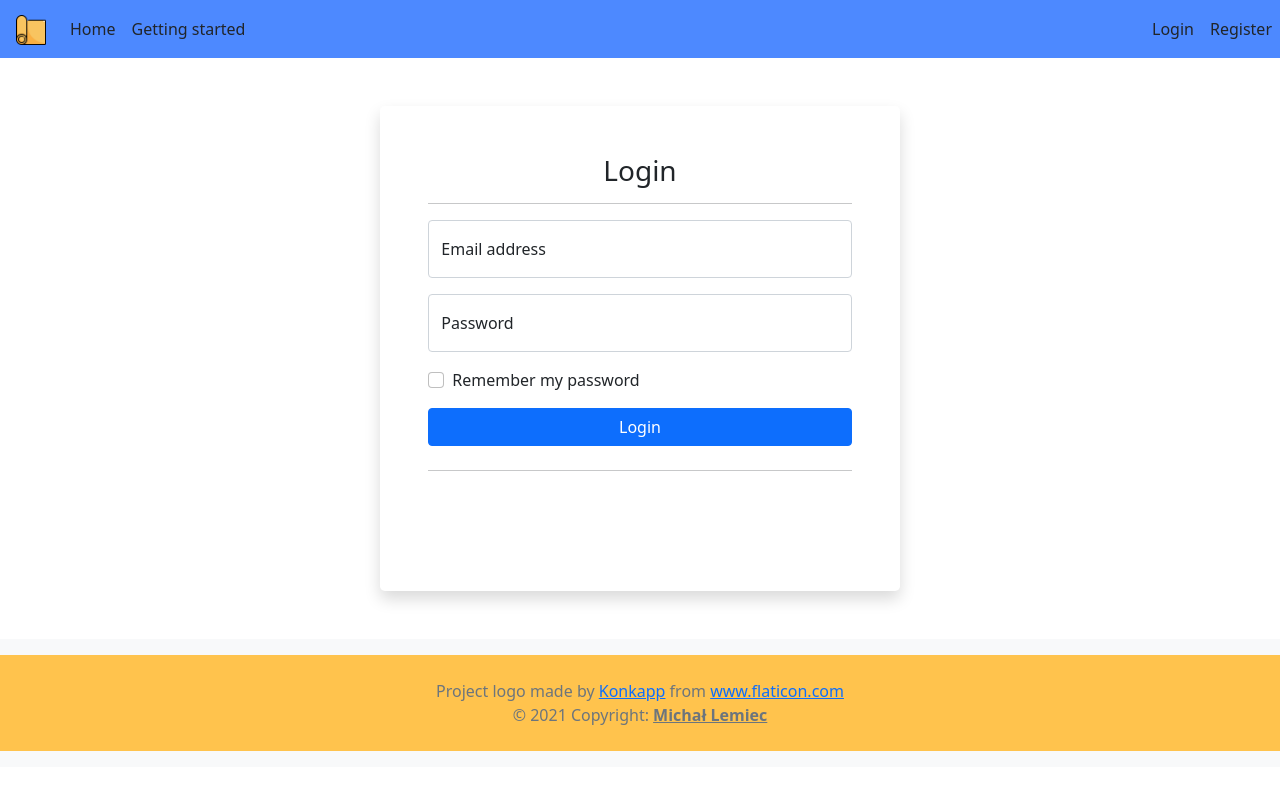
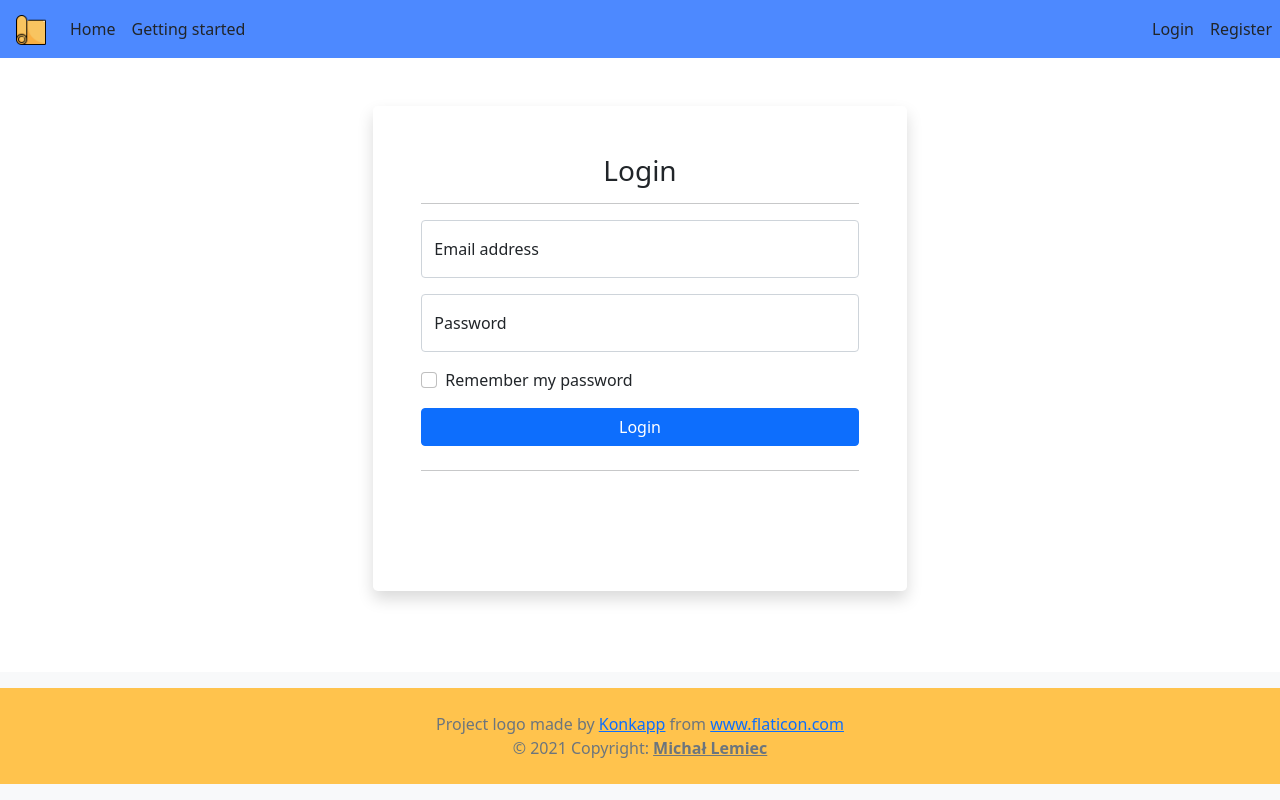
Before and after one commit to malkarol/mat_project, a Vue app in the folder frontend/: page /login in a window 1280 px wide. Built offline with nearby package versions, Linux system fonts and the light colour scheme.

Commit message:
fix footer at the bottom

```diff
--- a/frontend/src/App.vue
+++ b/frontend/src/App.vue
@@ -1,7 +1,7 @@
 <template>
-  <div class="d-flex flex-column h-100">
+  <div class="d-flex flex-column h-100 Site">
     <NavBar />
-    <div class="row flex-shrink-0">
+    <div class="flex-shrink-0 Site-content">
         <router-view />
     </div>
     <Footer class="footer mt-auto py-3 bg-light"/>
@@ -32,6 +32,27 @@ export default {
 }
 </script>
 <style>
+body{ height:100vh; margin:0; }
+footer{ background:PapayaWhip; }
 
+.Site {
+  display: flex;
+  min-height: 100vh;
+  flex-direction: column;
+}
+
+.Site-content {
+  flex: 1;
+}
+
+/* Trick */
+body{
+  display:flex;
+  flex-direction:column;
+}
+
+footer{
+  margin-top:auto;
+}
 
 </style>
--- a/frontend/src/views/SessionsPanel.vue
+++ b/frontend/src/views/SessionsPanel.vue
@@ -21,18 +21,16 @@
                 </div>
             </div>
             <br>
-    <div  class="list-group" style="height: 1150px">
+            <div class="list-group" style="height: 1150px">
 
-      <div v-for="(session, index) in sortedList" class="border border-5" :key="session.name" data-bs-toggle="collapse" :data-bs-target="'#example_' + index" aria-expanded="false" :aria-controls="'example_' + index"
-      v-bind:sortedList="sortedList">
+                <div v-if="!isFetching" v-for="(session, index) in sortedList" class="border border-5" :key="session.name" data-bs-toggle="collapse" :data-bs-target="'#example_' + index" aria-expanded="false" :aria-controls="'example_' + index" v-bind:sortedList="sortedList">
                     <div class="list-group-item list-group-item-action" :class="{'bg-primary text-white':index == selected}" @click="selected = index">
                         <div class="d-flex w-100 justify-content-between">
-      <h5 class="mb-1">{{session.name}} <span class="badge "
-      :class="badgeColor(session.private)">{{badgeText(session.private)}}</span></h5>
-      <small :class="textMutedColor(index)">3 days ago</small>
+                            <h5 class="mb-1">{{session.name}} <span class="badge " :class="badgeColor(session.pricing_plan)">{{badgeText(session.pricing_plan)}}</span></h5>
+                            <small :class="textMutedColor(index)">{{getDays(session.creation_date)}} days ago</small>
                         </div>
-    <p class="mb-1">Some placeholder content in a paragraph blank blan </p>
-    <small :class="textMutedColor(index)">{{session.numberOfUsers}}/{{session.maxNumberOfUsers}} Users</small>
+                        <p class="mb-1">{{session.description}}</p>
+                        <small :class="textMutedColor(index)">{{session.actual_num_of_participants}}/{{session.max_num_of_participants}} Users</small>
                         <div class="collapse" :id="'example_' + index">
                             <div class="card card-body border-0 text-black">
                                 <div class="container border rounded ">
@@ -41,8 +39,7 @@
                                             <h5 class="mb-1">Details</h5>
                                         </div>
                                         <div class="p-2">
-            <p v-if="Math.random() > 0.6"
-            class="mb-1 text-success">Joined</p>
+                                            <p v-if="Math.random() > 0.6" class="mb-1 text-success">Joined</p>
                                             <p v-else class="mb-1 text-primary">Eligible to join</p>
                                         </div>
                                     </div>
@@ -76,9 +73,9 @@
                                 <div>
                                     <div class="row">
                                         <div class="pt-3">
-          <button v-if="session.canJoin && session.maxNumberOfUsers > session.numberOfUsers"
-          @click="this.$router.push({ path:`/session/${session.name}`})" class="btn btn-primary">Join session</button>
-
+                                            <button v-if="session.max_num_of_participants > session.actual_num_of_participants"
+                                             @click="this.$router.push({ path:`/session/${session.name}`})"
+                                             class="btn btn-primary">Join session</button>
                                         </div>
                                     </div>
                                 </div>
@@ -92,7 +89,7 @@
             <nav class="mt-2" aria-label="...">
                 <ul class="pagination">
                     <li class="page-item">
-      <a class="page-link" @click="prevPage" >Previous</a>
+                        <a class="page-link" @click="prevPage">Previous</a>
                     </li>
                     <li class="page-item">
                         <a class="page-link" @click="nextPage">Next</a>
@@ -102,68 +99,83 @@
         </div>
     </div>
 </div>
-
 </template>
 
 <script>
 import sessionsJson from '@/sessions.json'
+import axios from 'axios'
 
 export default {
-  data () {
+    data() {
         return {
             selected: undefined,
             search: '',
-      sessions: sessionsJson,
+            sessions: [],
             pageSize: 10,
-      currentPage: 1
+            currentPage: 1,
+            isFetching: true
         }
     },
+    mounted() {
+        axios.get('/sessions').then(resp => {
+            this.sessions = resp.data
+            console.log(this.sessions);
+            this.isFetching = false
+        });
+    },
     methods: {
-    badgeColor (value) {
+        badgeColor(value) {
             return {
                 'bg-danger': value,
                 'bg-success': !value
             }
         },
-    badgeText (value) {
+        badgeText(value) {
             if (value) {
                 return 'Private'
             }
             return 'Public'
         },
-    textMutedColor (value) {
+        textMutedColor(value) {
             if (value === this.selected) {
                 return 'text-white'
             }
             return 'text-muted'
         },
-    nextPage () {
+        nextPage() {
             if ((this.currentPage * this.pageSize) < this.filteredList.length) this.currentPage++
         },
-    prevPage () {
+        prevPage() {
             if (this.currentPage > 1) this.currentPage--
+        },
+        getDays(creationDate){
+          const today = new Date()
+          let creation_date = new Date(creationDate)
+          let timeDiff = today.getTime() - creation_date.getTime()
+          return Math.round(timeDiff / (1000 * 3600 * 24))
         }
     },
     watch: {
-    search () {
+        search() {
             console.log('reset to p1 due to filter')
             this.currentPage = 1
         }
     },
     computed: {
-    filteredList () {
+        filteredList() {
+            console.log(this.sessions)
             return this.sessions.filter(session => {
                 return session.name.toLowerCase().includes(this.search.toLowerCase())
             })
         },
-    sortedList () {
+        sortedList() {
             return this.filteredList.filter((row, index) => {
                 const start = (this.currentPage - 1) * this.pageSize
                 const end = this.currentPage * this.pageSize
                 if (index >= start && index < end) return true
             })
         },
-    goToNewSessionView () {
+        goToNewSessionView() {
             this.$router.push('/new-session')
         }
     }
```
Lines whose indentation alone changed are shown as unchanged.
